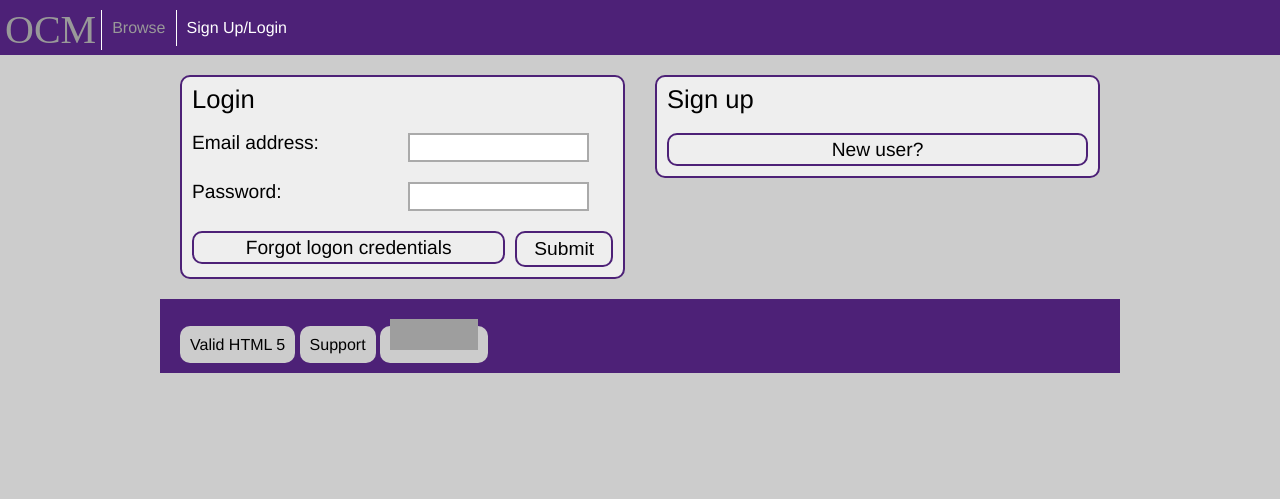
After one commit to lp33d/StudentHelperProject, a PHP site: page /login.html in a window 1280 px wide. The commit adds this page. Shown: the top 499 px of the page. Run offline with PHP 8.4, Linux system fonts and the light colour scheme; a stand-in replaces the project's code that opens the database connection; grey boxes are pictures that could not be loaded.

Commit message:
Add files via upload

```diff
--- /dev/null
+++ b/login.html
@@ -0,0 +1,88 @@
+<!DOCTYPE html>
+<html>
+<head>
+	<meta charset="UTF-8">
+	<title>Login</title>
+	<link href="stylesheet.css" rel="stylesheet" type="text/css">
+	<script src="Javascript/JS.js">
+	</script>
+</head>
+<body>
+	<section id="externalWrapper">
+		<h2 style="display:none;">.</h2>
+		<nav>
+			<ul>
+				<li>
+					<a href="index.php" id="logo">OCM</a>
+				</li>
+				<li>
+					<a href="browse.php">Browse</a>
+				</li>
+				<li>
+					<a class="active" href="login.html">Sign Up/Login</a>
+				</li>
+			</ul>
+		</nav>
+		<section id="internalWrapper">
+			<div class="row cf">
+				<div class="half">
+					<form action="php/login.php" method="post">
+						<div class="row cf">
+							<div class="full">
+								<h2>Login</h2>
+							</div>
+						</div>
+						<div class="row cf">
+							<div class="half">
+								<p class="inputName">Email address:</p>
+							</div>
+							<div class="half">
+								<input id="email" name="email" required="" type="email">
+							</div>
+						</div>
+						<div class="row cf">
+							<div class="half">
+								<p class="inputName">Password:</p>
+							</div>
+							<div class="half">
+								<input id="password" name="password" required="" type="password">
+							</div>
+						</div>
+						<div class="row cf">
+							<div class="threeQuarters">
+								<a class="button" href="signUp.html">Forgot logon credentials</a>
+							</div>
+							<div class="quarter">
+								<button id="submit" href="myAccount.html" class="button">Submit</button>
+							</div>
+						</div>
+					</form>
+				</div>
+				<div class="half">
+					<form>
+						<div class="row cf">
+							<div class="full">
+								<h2>Sign up</h2>
+							</div>
+						</div>
+						<div class="row cf">
+							<div class="full">
+								<a class="button" href="signUp.html">New user?</a>
+							</div>
+						</div>
+					</form>
+				</div>
+			</div>
+			<footer>
+				<a href="http://validator.w3.org/check?uri=referer">Valid HTML 5</a>
+				<a href="mailto:support@outdoorcentremanager.co.uk">Support</a>
+				<a href="http://jigsaw.w3.org/css-validator/check/referer">
+					<img style="border:0;width:88px;height:31px"
+						src="http://jigsaw.w3.org/css-validator/images/vcss"
+						alt="Valid CSS!" />
+				</a>
+			</footer>
+		</section>
+	</section>
+</body>
+</html>
--- a/stylesheet.css
+++ b/stylesheet.css
@@ -316,13 +342,10 @@ ul{
 .quarter{
 	width: 25%;
 	float: left;
+	display: block;
 	padding: 5px;
-	display: block;
 }
 
-.quarter{
-	float: left;
-}
 
 /* Borders for wireframe
 .row{
```
Also changed, not shown: other parts of stylesheet.css (+41 -15 lines), index.html (added, +64 -0 lines).
